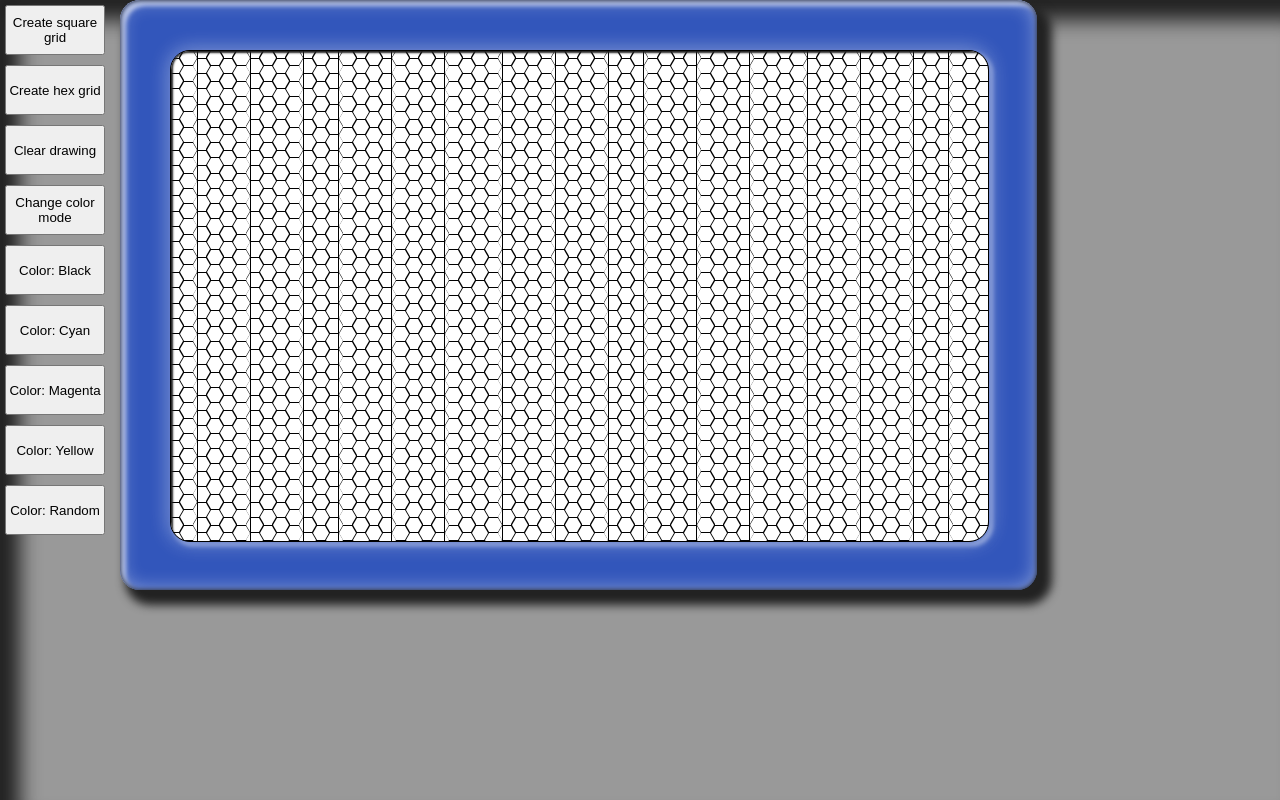
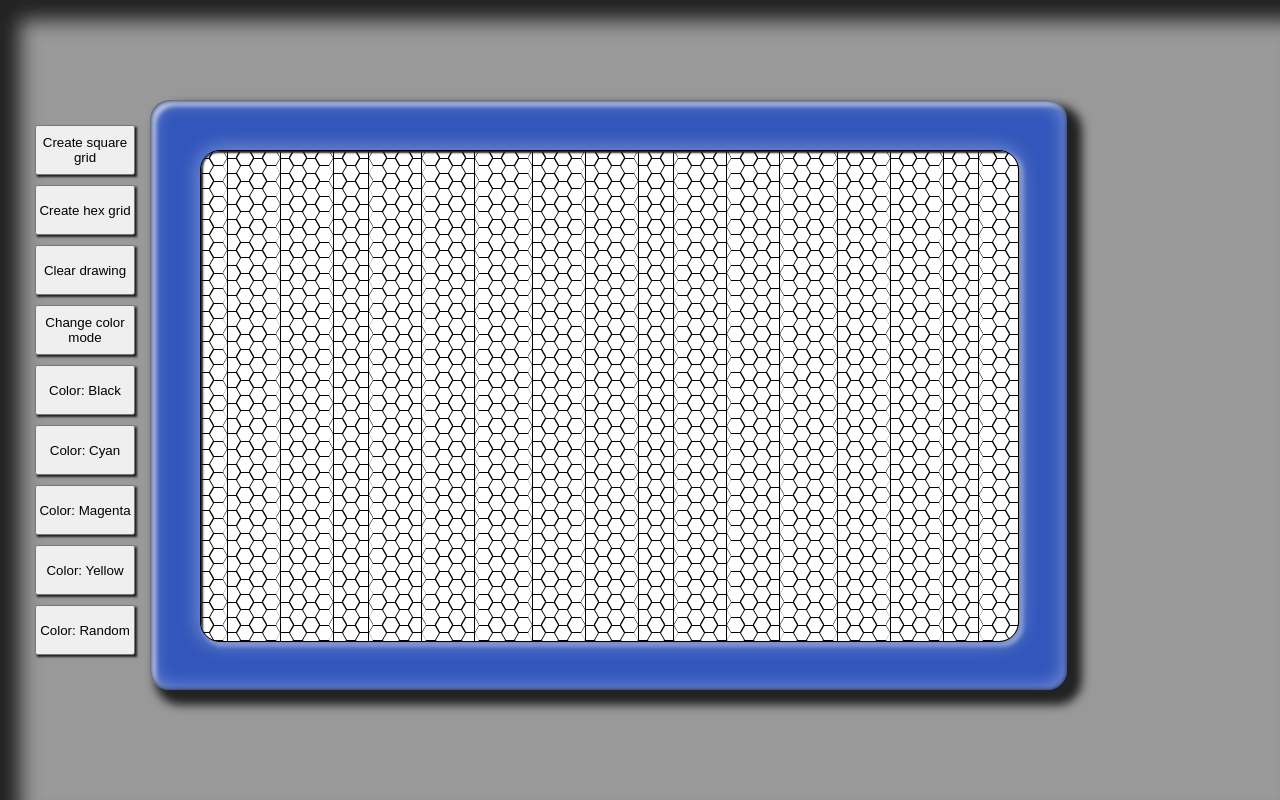
Before and after one commit to markbailey0356/etch-a-sketch, a plain HTML site: page index.html in a window 1280 px wide. Drawn offline with Linux system fonts and the light colour scheme.

Commit message:
Make minor layout and button style changes

```diff
--- a/etch-a-sketch.js
+++ b/etch-a-sketch.js
@@ -73,8 +73,6 @@ const DEFAULT_COLOR_MODE = "subtract";
 
   grid.style.width = GRID_WIDTH_IN_PIXELS + "px";
   grid.style.height = GRID_HEIGHT_IN_PIXELS + "px";
-  frame.style.left = SIDE_BAR_WIDTH_IN_PIXELS + "px";
-  frame.style.top = "0";
 
   drawHexGrid();
 
--- a/index.html
+++ b/index.html
@@ -8,6 +8,7 @@
     <div class="frame">
       <div class="grid"></div>
     </div>
+    <div class="buttons">
       <button class="square-redraw-button">Create square grid</button><br>
       <button class="hex-redraw-button">Create hex grid</button><br>
       <button class="clear-drawing-button">Clear drawing</button><br>
@@ -17,6 +18,7 @@
       <button class="green-button">Color: Green</button><br>
       <button class="blue-button">Color: Blue</button><br>
       <button class="random-button">Color: Random</button><br>
+    </div>
     <script src="etch-a-sketch.js"></script>
   </body>
 </html>
--- a/style.css
+++ b/style.css
@@ -16,6 +16,8 @@ body {
   position: absolute;
   width: calc(var(--grid-width) + 2 * var(--frame-thickness));
   height: calc(var(--grid-height) + 2 * var(--frame-thickness));
+  top: 100px;
+  left: 150px;
   background-color: var(--frame-color);
   border-radius: 20px;
   box-shadow: 10px 10px 10px 5px #222,
@@ -101,8 +103,15 @@ body {
   border-top: calc(var(--hexagon-height) / 2) solid transparent;
 }
 
+.buttons {
+  position: absolute;
+  top: 120px;
+  left: 30px;
+}
+
 button {
   margin: 5px;
   height: 50px;
   width: 100px;
+  box-shadow: 2px 2px 2px #222;
 }
```
Lines whose indentation alone changed are shown as unchanged.
